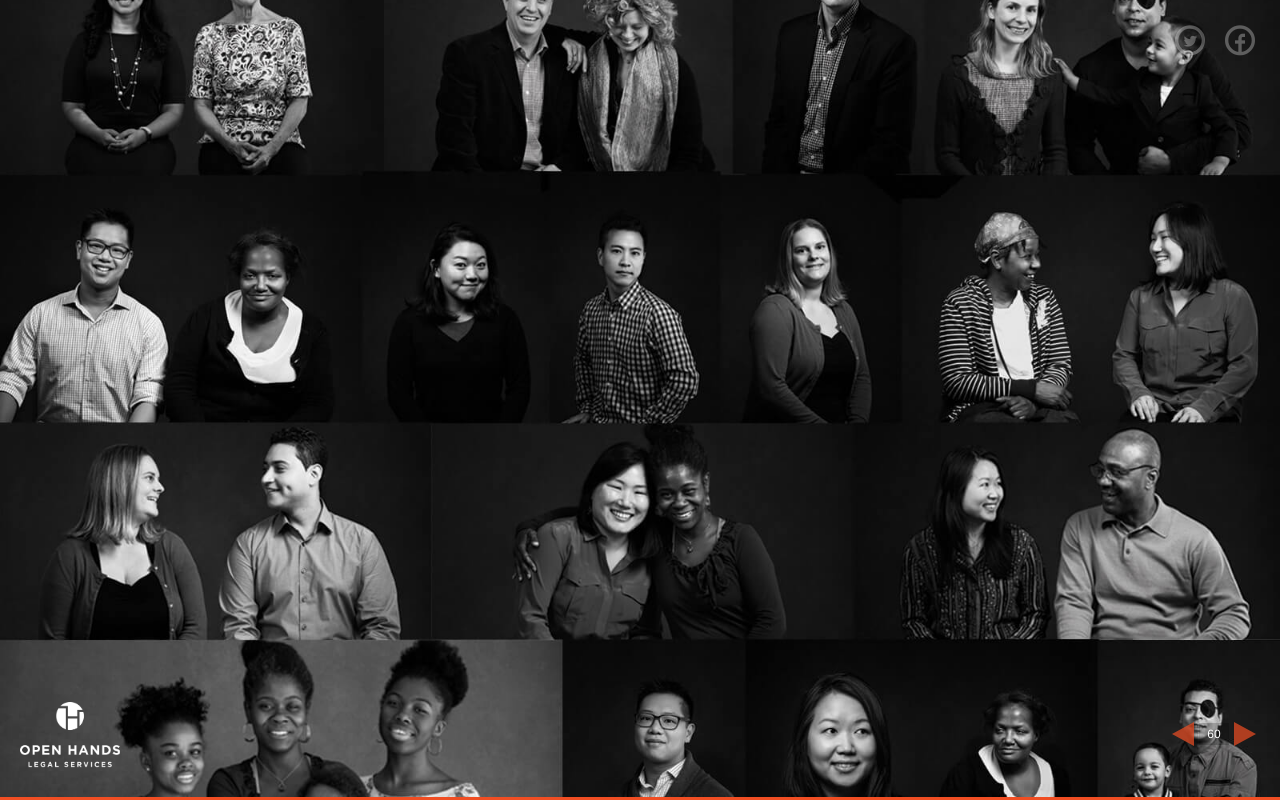
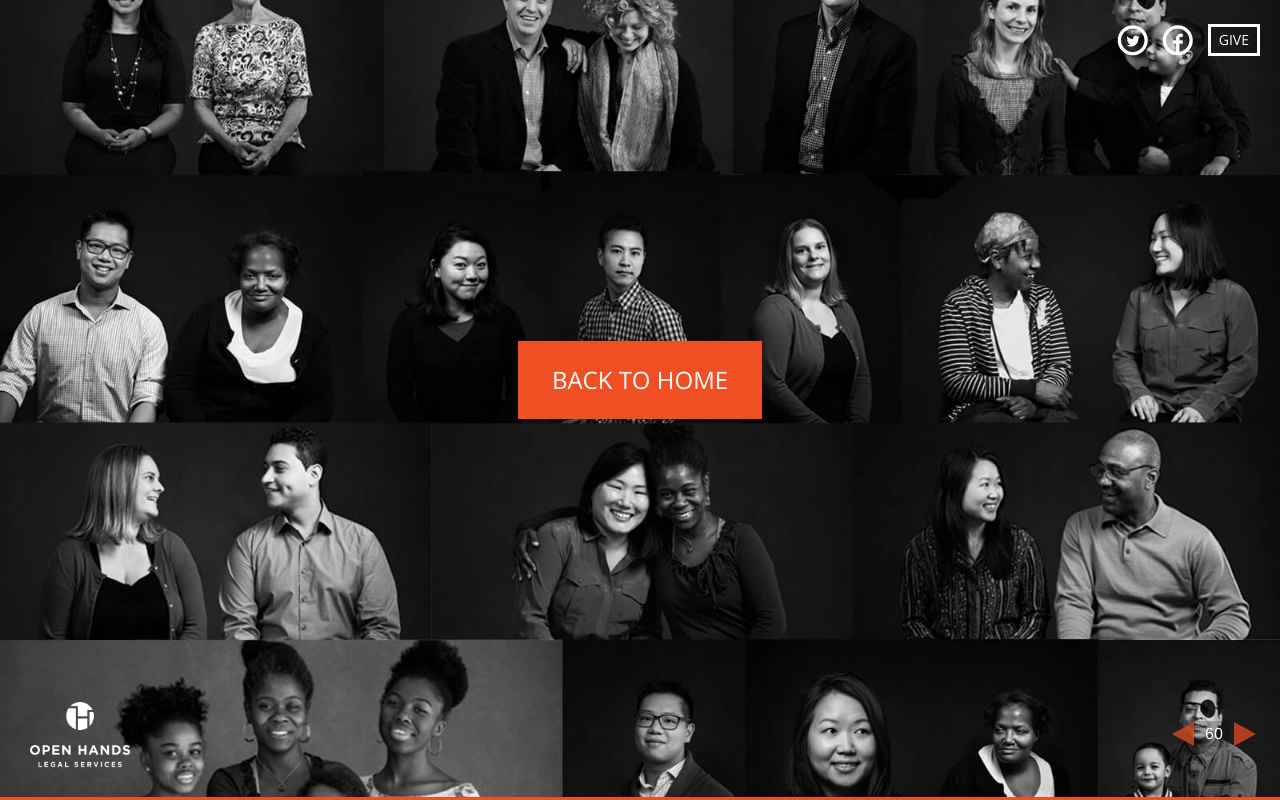
Before and after one commit to openhandslegalservices/openhandslegalservices.github.io, a plain HTML site: page index.html in a window 1280 px wide. Both pictures are taken after a click on the button 1177 px from the left and 734 px from the top of the page. Drawn offline with nearby package versions, Linux system fonts and the light colour scheme.

Commit message:
buttons, links, nav

```diff
--- a/css/theme/black.css
+++ b/css/theme/black.css
@@ -214,6 +214,7 @@ Open+Sans:400,600|Roboto+Slab:100,300
   text-decoration: none;
   -webkit-transition: color .15s ease;
   -moz-transition: color .15s ease;
+  -ms-transition: color .15s ease;
   transition: color .15s ease; }
 
 .reveal a:hover {
@@ -336,8 +337,10 @@ nav {
 }
 .s-twitter,
 .s-facebook {
-  color: rgba(255,255,255, 0.3);
+  color: rgba(255,255,255, 1);
   display: inline-block;
+  float:right;
+  margin-left: 5px;
 }
 a, a:hover, a:visited {
   text-decoration: none;
@@ -348,9 +351,17 @@ a, a:hover, a:visited {
   left: 15px;
   z-index: 11;
   width: 70px;
+  opacity: 0;
+  -webkit-transition: opacity .5s ease;
+  -moz-transition: opacity .5s ease;
+  -ms-transition: opacity .5s ease;
+  transition: opacity .5s ease;
 }
 .slide-logo img {
   width: 100%;
+}
+.slide .slide-logo {
+  opacity: 1;
 }
 
 .frame {
@@ -400,9 +411,33 @@ a, a:hover, a:visited {
 
 .reveal .slide-number {
   right: 51px;
-  bottom: 55px;
+  bottom: 53px;
   width: 20px;
   text-align: center;
+}
+
+.home .reveal .slide-number {
+  opacity: 0;
+}
+.button.give {
+  border: 3px solid #fff;
+  color: #fff;
+  display: inline-block;
+  float:right;
+  margin-top: 4px;
+  margin-left: 5px;
+  padding: 4px 6px;
+  font-size: 10px;
+  text-align: center;
+  font-family: 'Open Sans', Helvetica, sans-serif;
+}
+.reveal .button {
+  background-color: rgb(240, 78, 35);
+  color: #fff;
+  display: inline-block;
+  padding: 21px 34px;
+  text-align: center;
+  font-family: 'Open Sans', Helvetica, sans-serif;
 }
 
 @media screen and (min-width: 600px) {
@@ -450,9 +485,19 @@ a, a:hover, a:visited {
   }
   .slide-logo {
     bottom: 30px;
-    left: 20px;
+    left: 30px;
     width: 100px;
   }
+  .button.give {
+    padding: 6px 8px;
+    font-size: 14px;
+    margin-left: 10px;
+  }
+
+  .reveal .slide-number {
+    font-size: 16px;
+  }
+}
 
 @media screen and (min-width: 1024px) {
   .reveal .slide-background.portrait {
--- a/index.html
+++ b/index.html
@@ -36,19 +36,19 @@
 		<!-- <div class="frame"></div> -->
 		<nav>
 			<div class="social">
+				<a class="button give" target="_blank" href="http://openhandslegalservices.org/give">GIVE</a>
+				<a class="s-facebook" target="_blank" href="https://www.facebook.com/sharer/sharer.php?u=readytoseejustice.openhandslegalservices.org">
+					<i class="icon oh-facebook"></i>
+				</a>
 				<a class="s-twitter" target="_blank" href="https://twitter.com/home?status=We're%20ready%20to%20see%20%23justice%20in%202017.%20Meet%20and%20join%20us.%20http%3A//readytoseejustice.openhandslegalservices.org">
 					<i class="icon oh-twitter"></i>
-				</a>
-				<a class="s-facebook" target="_blank" href="https://www.facebook.com/sharer/sharer.php?u=readytoseejustice.openhandslegalservices.org">
-					<i class="icon oh-facebook"></i>
 				</a>
 			</div>
 		</nav>
 		<div class="slide-logo">
-			<img src="./img/logo-white.png"/>
-		</div>
-		<div class="donate">
-
+			<a href="http://openhandslegalservices.org">
+				<img src="./img/logo-white.png"/>
+			</a>
 		</div>
 		<div class="reveal">
 			<div class="slides">
@@ -337,6 +337,9 @@
 					</div>
 				</section>
 				<section data-background-image="./img/Open_Hands_collage.jpg" data-transition="fade fade-out">
+					<p>
+						<a class="button" href="http://openhandslegalservices.org">BACK TO HOME</a>
+					</p>
 				</section>
 			</div>
 		</div>
```
